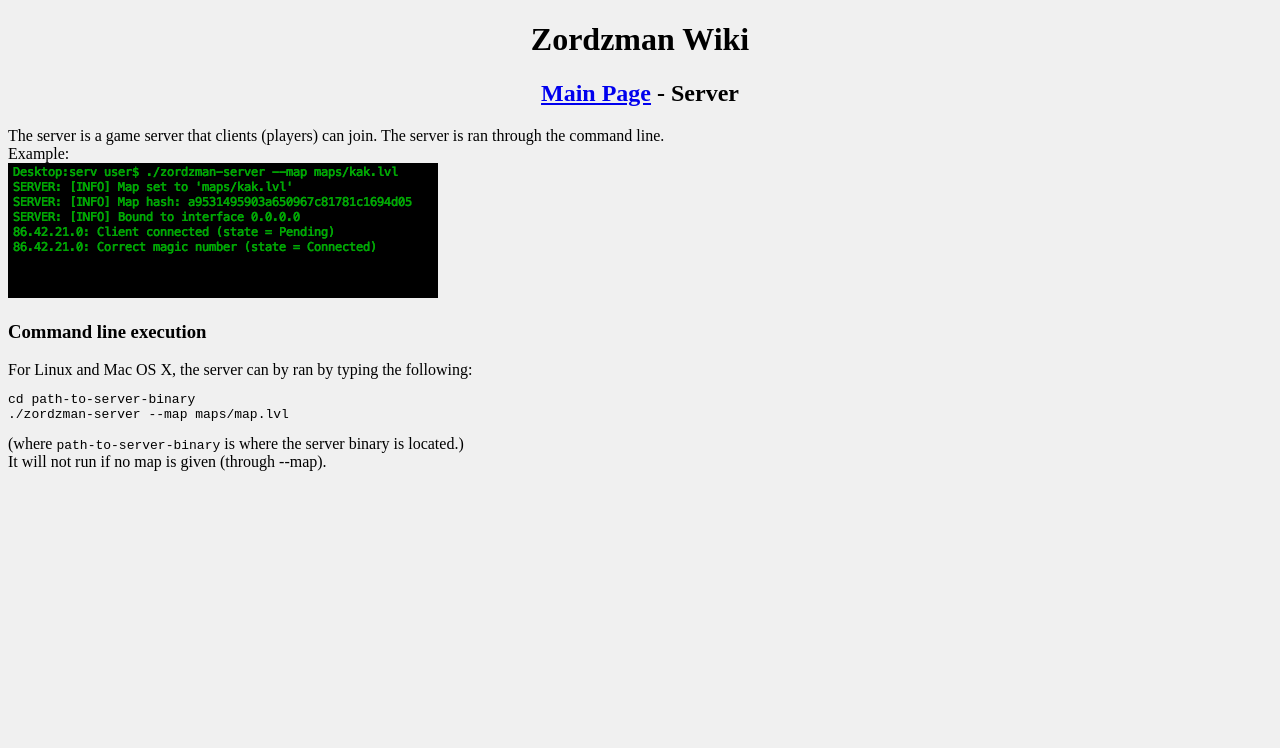
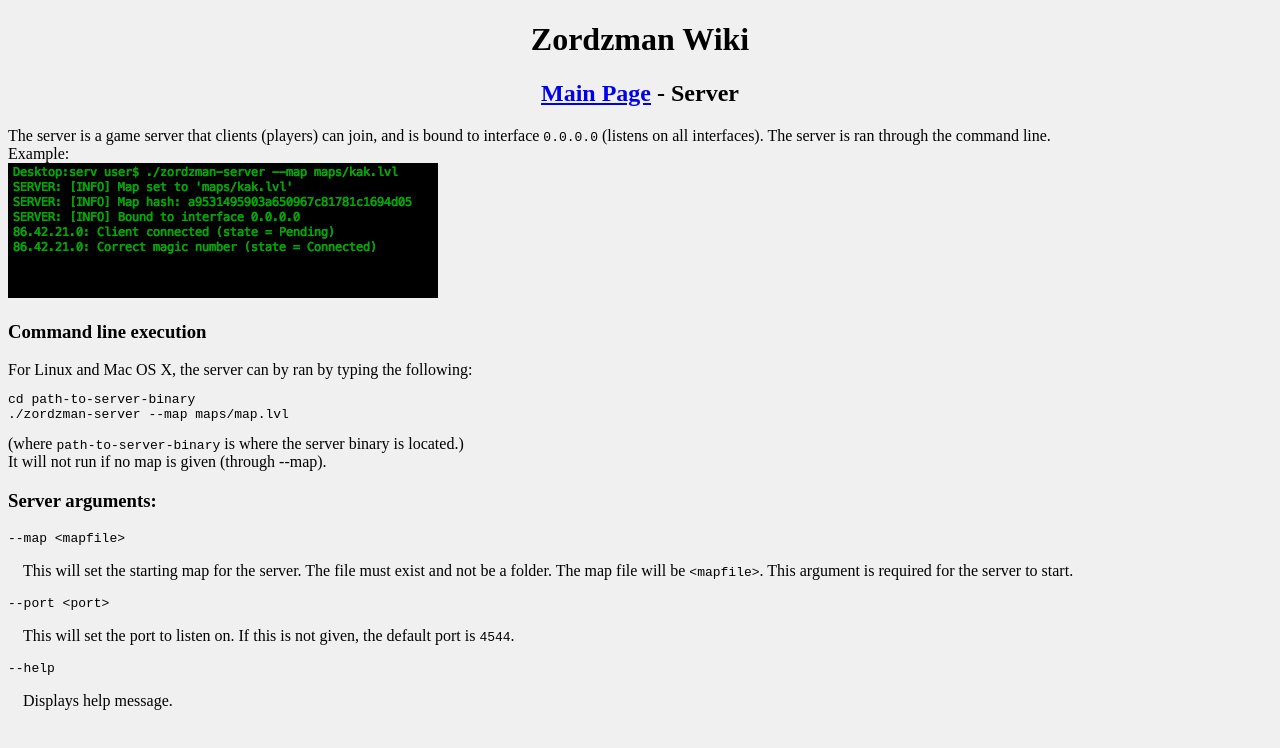
Before and after one commit to TeamLe-Shop/zordzman-site, a plain HTML site: page server.html in a window 1280 px wide. Drawn offline with Linux system fonts and the light colour scheme.

Commit message:
Added server arguments to server.html Do not set align=right for map images Correct <title> for several files

```diff
--- a/server.html
+++ b/server.html
@@ -9,6 +9,11 @@ body
     background-color:#f0f0f0
 }
 
+p
+{
+    padding: 0px 15px
+}
+
 #rectangle {
     width: 500px;
     background: #e0e0e0;
@@ -16,7 +21,7 @@ body
 }
 </style>
 
-<title> kek.lvl </title>
+<title> Server </title>
 
 </head>
 
@@ -24,7 +29,8 @@ body
 <h1 align=center>Zordzman Wiki</h1>
 <h2 align=center><a href="index.html">Main Page</a> - Server</h2>
 
-The server is a game server that clients (players) can join.
+The server is a game server that clients (players) can join, and is bound to
+interface <code>0.0.0.0</code> (listens on all interfaces).
 The server is ran through the command line.<br>
 Example:<br><img src="imgs/server_osx.png">
 
@@ -39,6 +45,23 @@ cd path-to-server-binary
 
 It will not run if no map is given (through --map).
 
+<h3> Server arguments: </h3>
+<pre>--map &ltmapfile&gt</pre>
+<p>
+This will set the starting map for the server.
+The file must exist and not be a folder.
+The map file will be <code>&ltmapfile&gt</code>.
+This argument is required for the server to start.
+</p>
+<pre>--port &ltport&gt</pre>
+<p>
+This will set the port to listen on. If this is not given, the default port is
+<code>4544</code>.
+</p>
+<pre>--help</pre>
+<p>
+Displays help message.
+</p>
 </body>
 
 </html>
```
Also changed, not shown: kak_lvl.html (+15 -1 lines), kek_lvl.html (+15 -2 lines), 1 other file.
